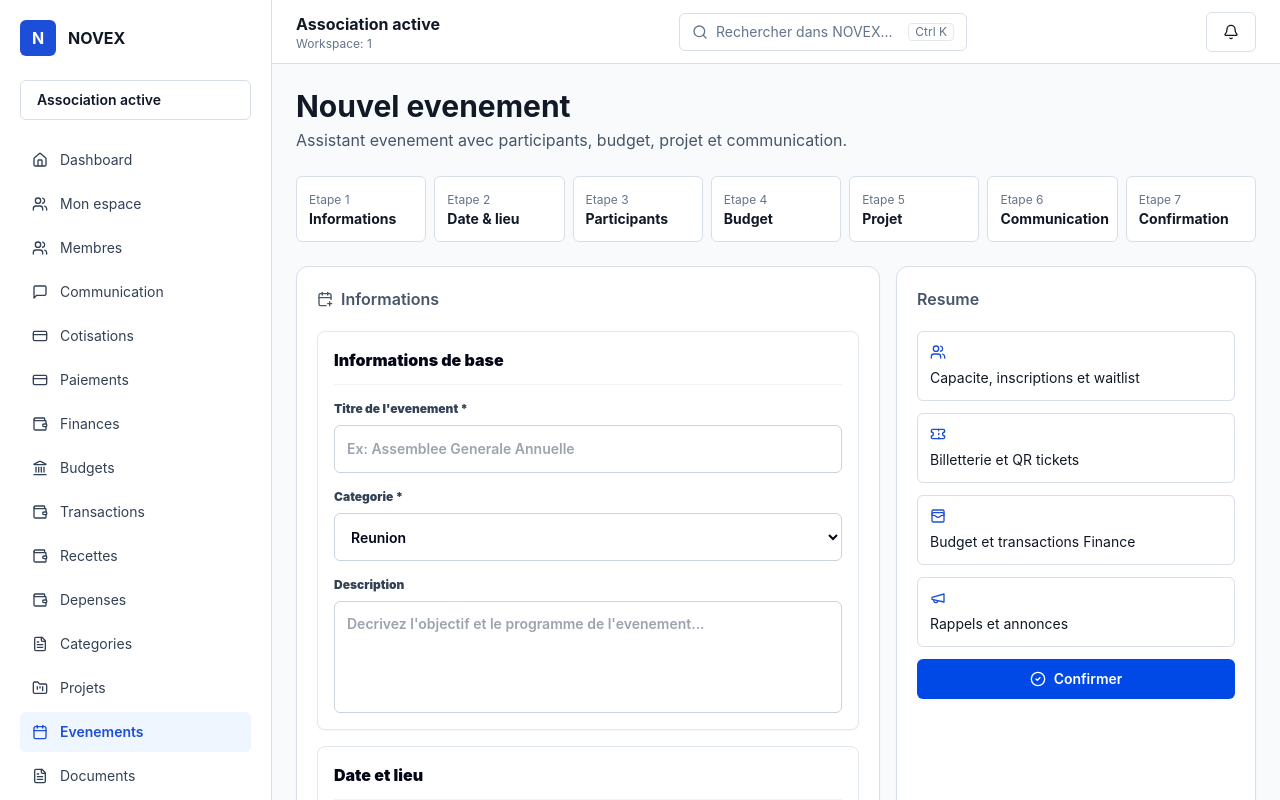
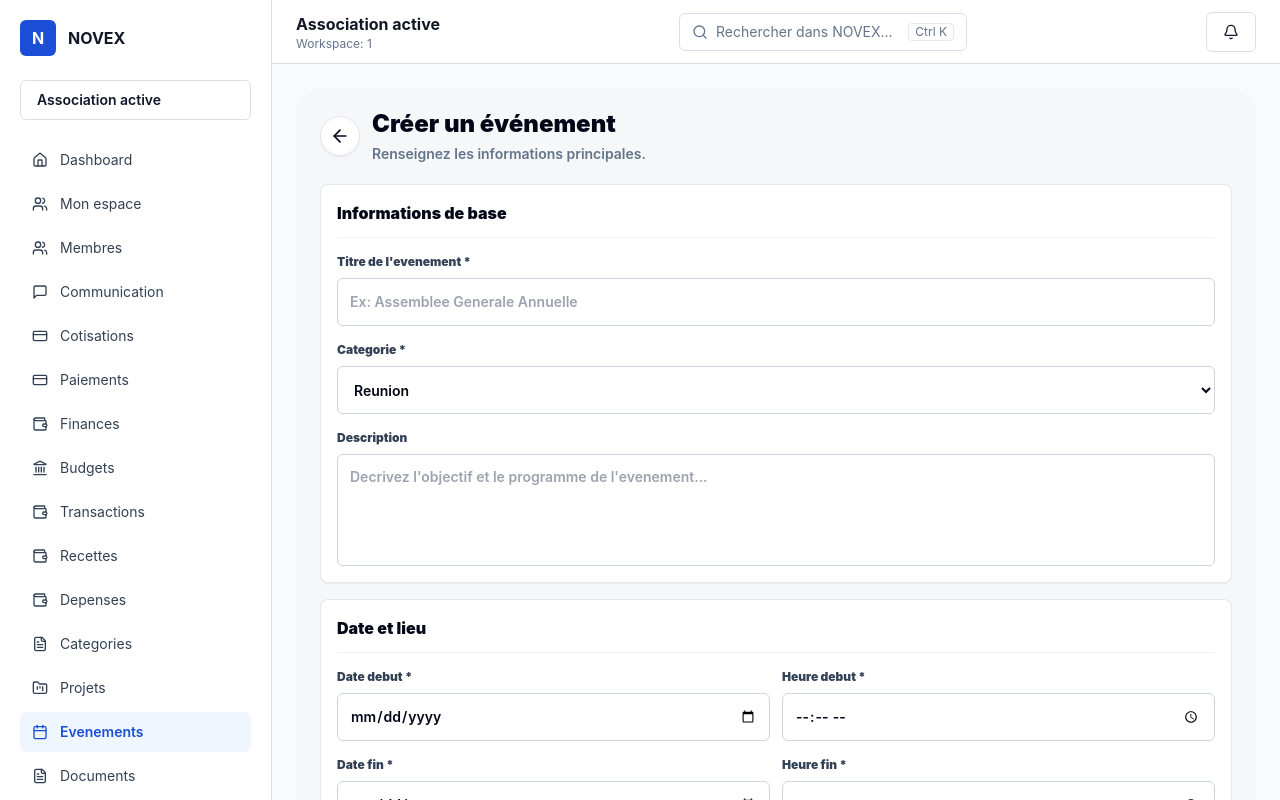
Before and after one commit to momoyann667/novex, a Next.js app in the folder frontend/: page /app/1/events/new in a window 1280 px wide. Shown: the top 800 px of the page. Built offline with nearby package versions, Linux system fonts and the light colour scheme.

Commit message:
fix: show updated event creation page

```diff
--- a/frontend/src/features/events/event-new-view.tsx
+++ b/frontend/src/features/events/event-new-view.tsx
@@ -1,34 +1,21 @@
-import { CalendarPlus, CheckCircle2, Megaphone, Ticket, Users, WalletCards } from "lucide-react";
-import { Button } from "@/components/ui/button";
-import { Card, CardContent, CardHeader, CardTitle } from "@/components/ui/card";
-import { PageHeader } from "@/components/layout/page-header";
+import Link from "next/link";
+import { ArrowLeft } from "lucide-react";
 import { EventForm } from "./event-form";
-
-const steps = ["Informations", "Date & lieu", "Participants", "Budget", "Projet", "Communication", "Confirmation"] as const;
 
 export function EventNewView({ workspaceSlug }: Readonly<{ workspaceSlug: string }>) {
   return (
-    <div className="grid gap-6">
-      <PageHeader title="Nouvel evenement" description="Assistant evenement avec participants, budget, projet et communication." />
-      <section className="grid gap-2 md:grid-cols-7">
-        {steps.map((step, index) => <div className="rounded-md border border-border bg-white p-3 text-sm" key={step}><span className="text-xs text-slate-500">Etape {index + 1}</span><strong className="block">{step}</strong></div>)}
-      </section>
-      <section className="grid gap-4 xl:grid-cols-[minmax(0,1fr)_360px]">
-        <Card>
-          <CardHeader><CardTitle className="flex items-center gap-2 text-base"><CalendarPlus className="size-4" /> Informations</CardTitle></CardHeader>
-          <CardContent><EventForm workspaceSlug={workspaceSlug} /></CardContent>
-        </Card>
-        <Card>
-          <CardHeader><CardTitle className="text-base">Resume</CardTitle></CardHeader>
-          <CardContent className="grid gap-3 text-sm">
-            <div className="rounded-md border border-border p-3"><Users className="mb-2 size-4 text-blue-700" /> Capacite, inscriptions et waitlist</div>
-            <div className="rounded-md border border-border p-3"><Ticket className="mb-2 size-4 text-blue-700" /> Billetterie et QR tickets</div>
-            <div className="rounded-md border border-border p-3"><WalletCards className="mb-2 size-4 text-blue-700" /> Budget et transactions Finance</div>
-            <div className="rounded-md border border-border p-3"><Megaphone className="mb-2 size-4 text-blue-700" /> Rappels et annonces</div>
-            <Button type="button"><CheckCircle2 className="size-4" /> Confirmer</Button>
-          </CardContent>
-        </Card>
-      </section>
-    </div>
+    <main className="min-h-screen bg-[#f5f7f8] px-4 pb-28 pt-5 text-slate-950 md:rounded-[28px] md:px-6">
+      <header className="mb-5 flex items-center gap-3">
+        <Link className="grid size-10 shrink-0 place-items-center rounded-full border border-slate-200 bg-white shadow-sm" href={`/app/${workspaceSlug}/events`} aria-label="Retour aux evenements">
+          <ArrowLeft className="size-5" />
+        </Link>
+        <div className="min-w-0">
+          <h1 className="truncate text-2xl font-black tracking-normal">Créer un événement</h1>
+          <p className="mt-1 text-sm font-semibold text-slate-500">Renseignez les informations principales.</p>
+        </div>
+      </header>
+
+      <EventForm workspaceSlug={workspaceSlug} />
+    </main>
   );
 }
```
